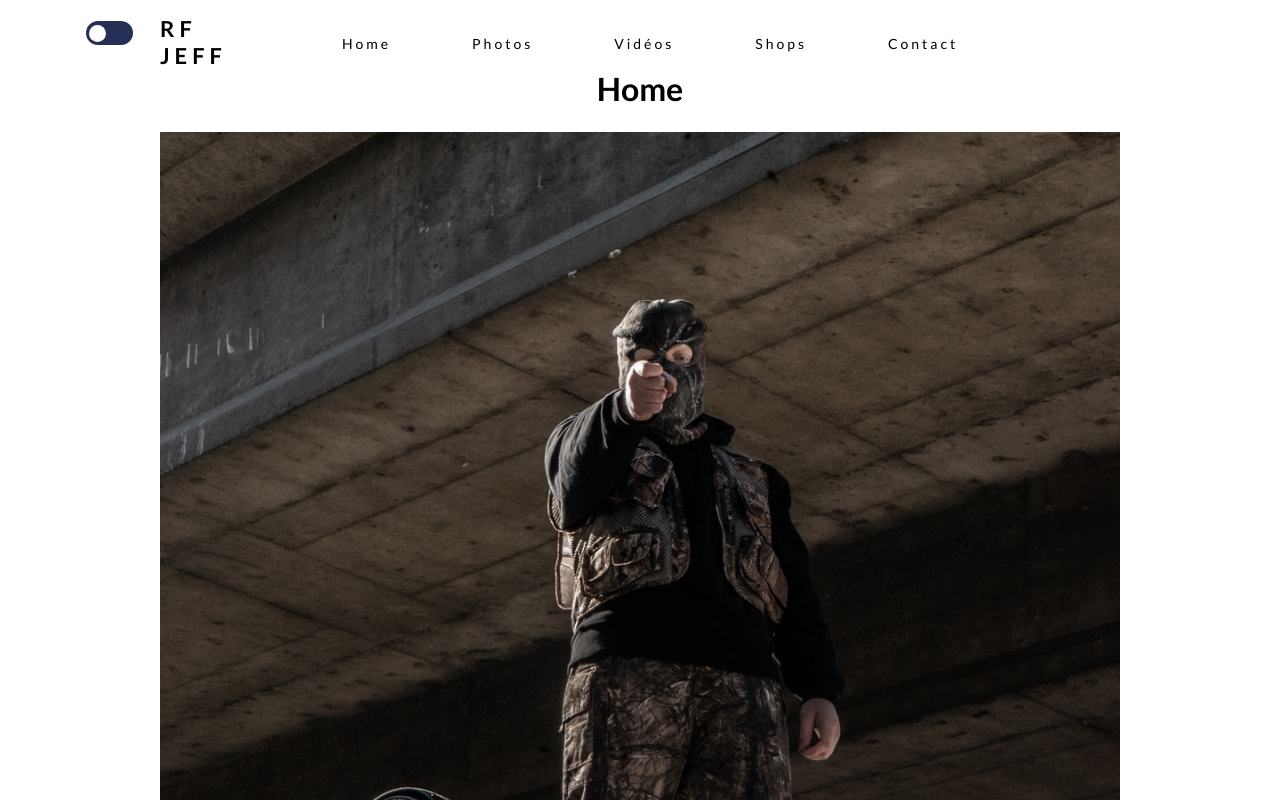
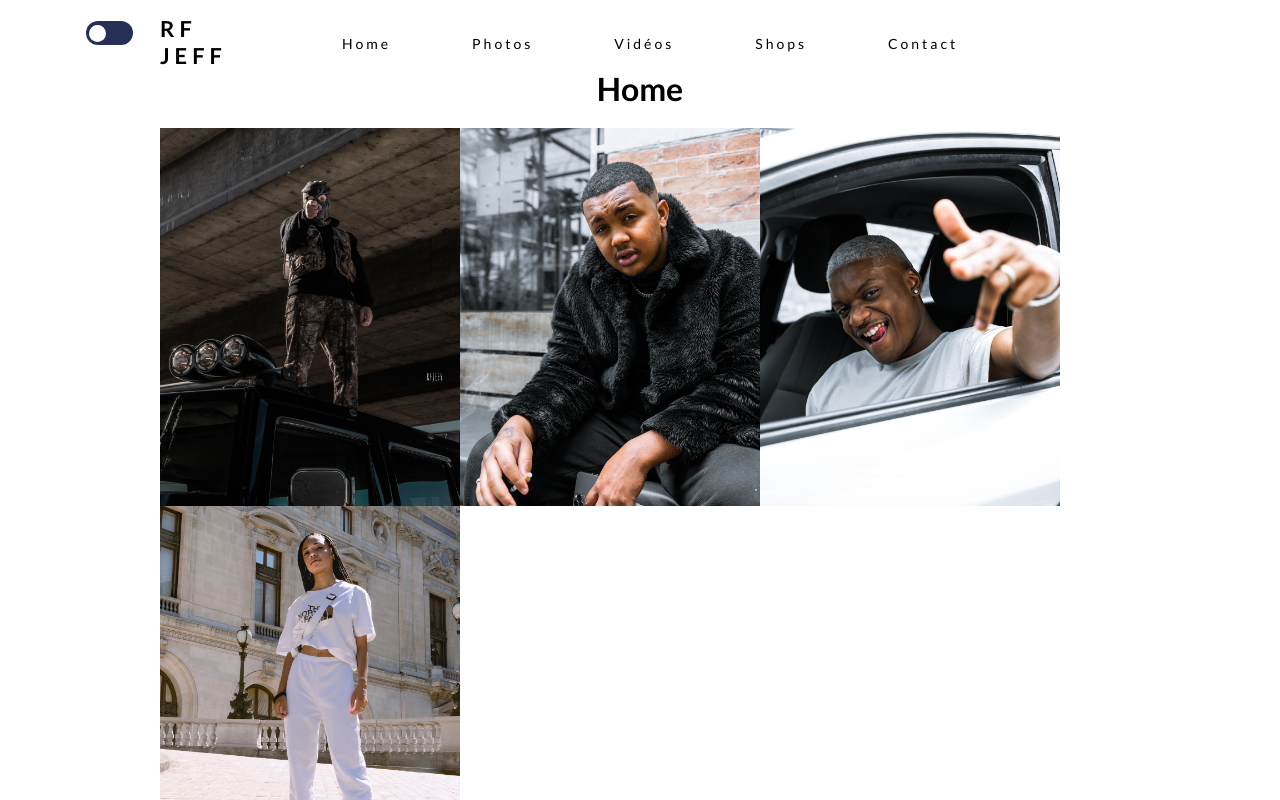
Before and after one commit to melvinDebot/rf-jeff, a Vue app: page /#/ in a window 1280 px wide. Shown: the top 800 px of the page. Built offline with nearby package versions, Linux system fonts and the light colour scheme.

Commit message:
feat(card): add card

```diff
--- a/src/template/PhotoPage.vue
+++ b/src/template/PhotoPage.vue
@@ -1,12 +1,12 @@
 <template>
   <div class="wrapper">
-    <div v-for="photo in photos" :key="photo.title">
-      <router-link :to="photo.nextLink">
-      <div class="wrapper-photo">
-        <img :src="getphotoPath(photo.img)" :alt="photo.altImg" />
-        <!-- <h3>{{ photo.title }}</h3> -->
-      </div>
-      </router-link>
+    <div
+      v-for="photo in photos"
+      :key="photo.title"
+      class="wrapper-photo"
+      @click="$router.push(photo.nextLink)"
+    >
+      <Picture :alt="photo.altImg" :title="photo.title" :src="getphotoPath(photo.img)" />
     </div>
     <Footer />
   </div>
@@ -15,10 +15,13 @@
 <script>
 import photos from '@/utils/categoriesPhoto.json'
 import Footer from '../template/Footer.vue'
+import Picture from '../template/pictureGarlerie'
+
 export default {
   name : 'PhotoPage',
   components : {
-    Footer
+    Footer,
+    Picture
   },
   data(){
     return {
@@ -34,35 +37,23 @@ export default {
 </script>
 
 <style lang="scss" scoped>
-  .wrapper{
+.wrapper {
   width: 100%;
   height: 100%;
-    h2{
+  display: flex;
+  flex-wrap: wrap;
+  h2 {
     text-align: center;
   }
-    .wrapper-photo{
-      margin: 24px 0px;
-      img{
-        width: 100%;
 }
-      h3{
+
+.wrapper-photo {
+  margin: 0px 0px;
+  width: 300px;
   position: relative;
-        bottom: 50px;
-        text-align: center;
-        color: white;
-        font-size: 30px;
+}
 
-      }
-    }
-  }
-  a{
+a {
   text-decoration: none;
 }
-  @media screen  and (max-width:768px){
-    h3{
-      position: relative;
-      bottom: 50px;
-      color: white;
-    }
-  }
 </style>
--- /dev/null
+++ b/src/template/pictureGarlerie.vue
@@ -0,0 +1,74 @@
+<template>
+  <div @mouseover="hover = true" @mouseleave="hover = false" class="picture-warpper">
+    <img :src="src" :alt="alt" />
+    <div class="overlay" :class="{ active : hover }">
+      <h3>{{ title }}</h3>
+    </div>
+  </div>
+</template>
+
+
+<script>
+
+export default {
+  name : 'PictureMainGalerie',
+  data (){
+    return {
+      hover : false,
+    }
+  },
+  props : {
+    src : {},
+    alt: {
+      type: String,
+    },
+    title : {
+      type : String,
+    }
+  }
+}
+
+</script>
+
+
+<style lang="scss" scoped>
+.picture-warpper {
+  display: table;
+  display: inline;
+  cursor: pointer;
+}
+
+img {
+  width: 100%;
+  height: 100%;
+}
+
+.overlay {
+  opacity: 0;
+  position: absolute;
+  background: rgba(0, 0, 0, 0.486);
+  width: 100%;
+  height: 100%;
+  top: 0;
+  transition: 0.2s;
+  &.active {
+    opacity: 1;
+  }
+}
+
+h3 {
+  position: relative;
+  bottom: 50px;
+  text-align: center;
+  color: white;
+  font-size: 38px;
+  position: absolute;
+  display: block;
+  left: 0px;
+  right: 0px;
+  top: 0px;
+  bottom: 0px;
+  margin: auto;
+  height: 30px;
+}
+</style>
```
Also changed, not shown: 1 other file (tests, documents, lock files or other folders). Lines whose indentation alone changed are shown as unchanged.
